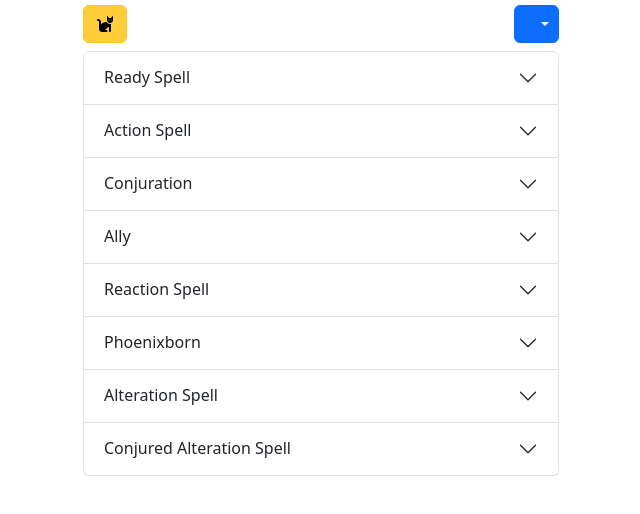
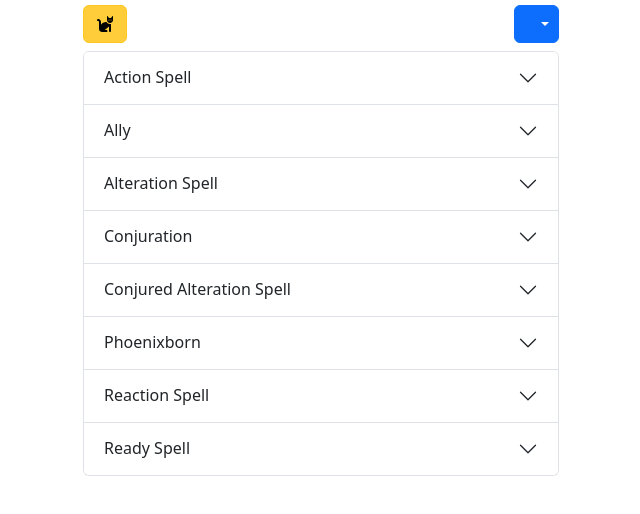
Before and after one commit to danj3000/ashes-builder, a React (Vite) app: page / in a window 1280 px wide. Shown: the top 514 px of the page, without its empty margins (319-959 px from the left). Built offline with nearby package versions, Linux system fonts and the light colour scheme; a web font is replaced by a local one.

Commit message:
sorting cards on App load

```diff
--- a/src/App.jsx
+++ b/src/App.jsx
@@ -26,6 +26,7 @@
   const onCatClick = () => {
     setCatChecked(!catChecked);
   }
+  const sortedCards = allCards.results.sort((a, b) => a.type < b.type ? -1 : 1);
 
   return (
     <Container >
@@ -33,7 +34,7 @@
         <FilterContext.Provider value={{ cardFilter, onFilterClick, catChecked, onCatClick }}>
           <Col xs={12} className='cardlist-container' >
             <CardFilter />
-            <CardList allCards={allCards.results} cardFilter={cardFilter} catChecked={catChecked} />
+            <CardList allCards={sortedCards} cardFilter={cardFilter} catChecked={catChecked} />
           </Col>
         </FilterContext.Provider>
       </Row>
```
